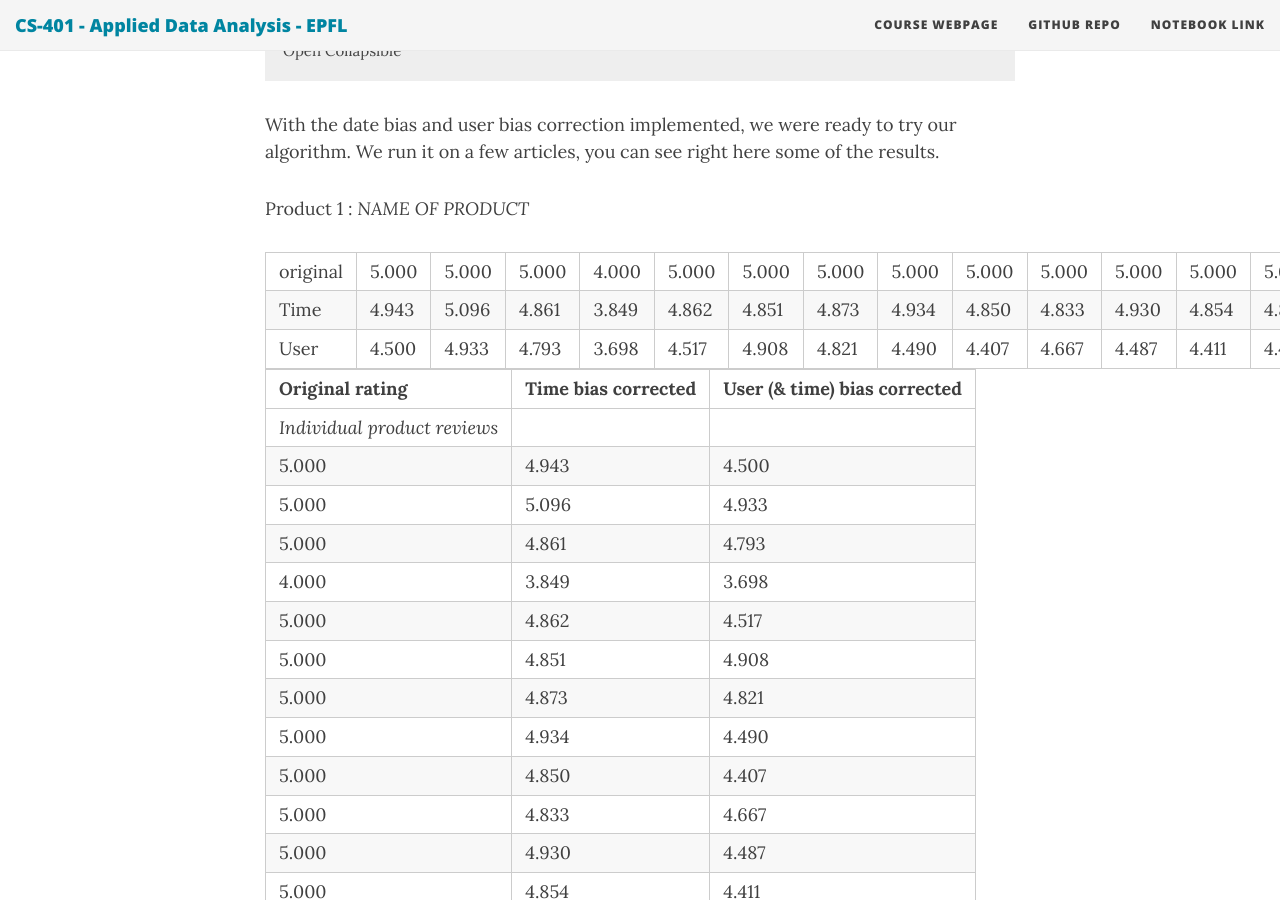
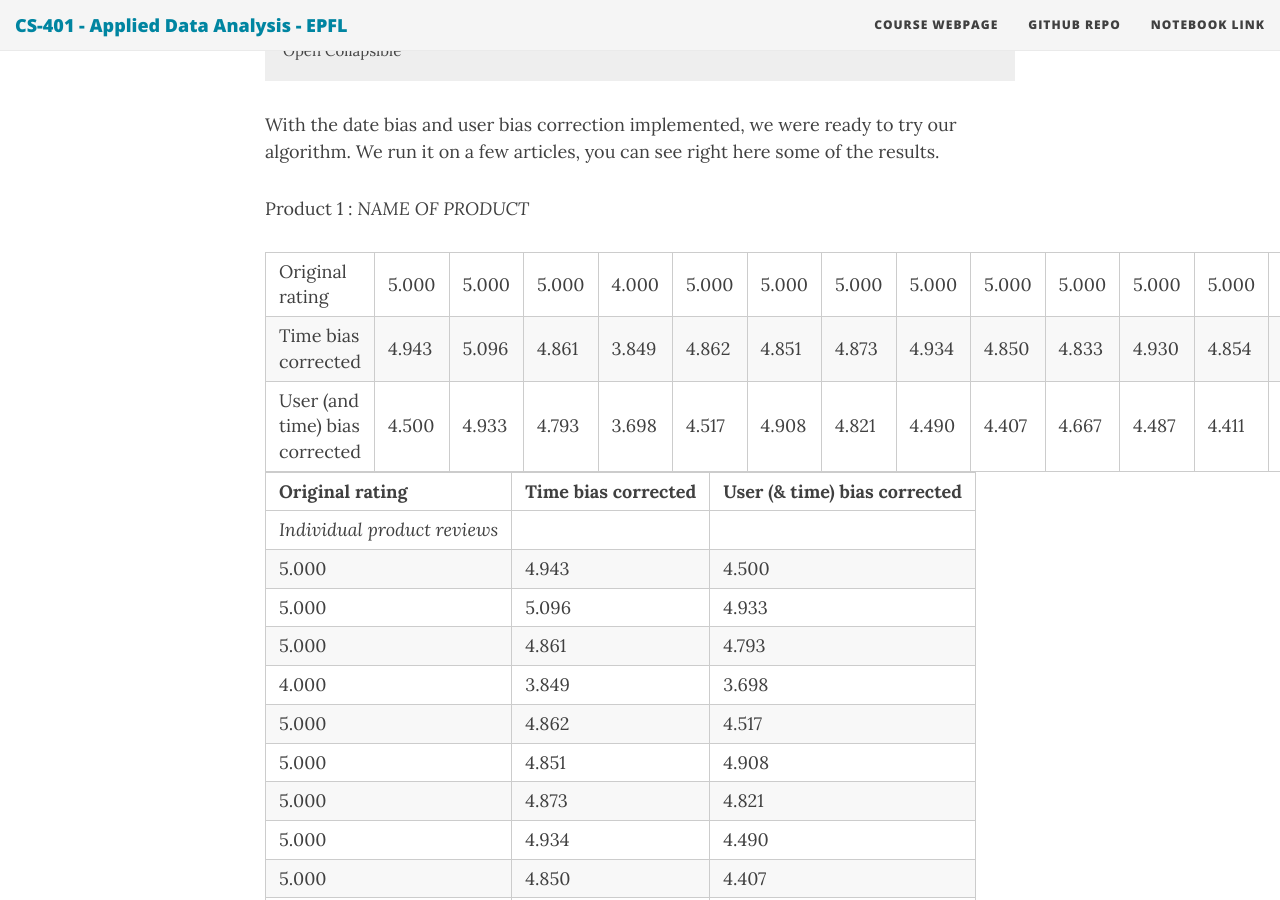
Before and after one commit to ada-lyn/ada-lyn.github.io, a Jekyll site: the page built from index.md, in a window 1280 px wide and 900 px high, scrolled down 33015 px. Built offline with Jekyll 4.4.1, drawn with Linux system fonts in a browser that asks for light colours; nearby versions of some CDN libraries; formulas are drawn with MathJax 3.

Commit message:
Update index.md

```diff
--- a/index.md
+++ b/index.md
@@ -406,9 +406,9 @@
 Product 1 : *NAME OF PRODUCT*
 
 
-| original | 5.000 | 5.000 | 5.000 | 4.000 | 5.000 | 5.000 | 5.000 | 5.000 | 5.000 | 5.000 | 5.000 | 5.000 | 5.000 | 4.000 | 5.000 | 5.000 | 5.000 | 4.000 | 4.000 | 5.000 |
-| Time     | 4.943 | 5.096 | 4.861 | 3.849 | 4.862 | 4.851 | 4.873 | 4.934 | 4.850 | 4.833 | 4.930 | 4.854 | 4.868 | 3.864 | 5.041 | 5.088 | 4.839 | 3.930 | 3.919 | 4.935 |
-| User     | 4.500 | 4.933 | 4.793 | 3.698 | 4.517 | 4.908 | 4.821 | 4.490 | 4.407 | 4.667 | 4.487 | 4.411 | 4.425 | 3.754 | 4.775 | 4.934 | 4.494 | 4.153 | 3.809 | 4.714 |
+| Original rating | 5.000 | 5.000 | 5.000 | 4.000 | 5.000 | 5.000 | 5.000 | 5.000 | 5.000 | 5.000 | 5.000 | 5.000 | 5.000 | 4.000 | 5.000 | 5.000 | 5.000 | 4.000 | 4.000 | 5.000 |
+| Time bias corrected | 4.943 | 5.096 | 4.861 | 3.849 | 4.862 | 4.851 | 4.873 | 4.934 | 4.850 | 4.833 | 4.930 | 4.854 | 4.868 | 3.864 | 5.041 | 5.088 | 4.839 | 3.930 | 3.919 | 4.935 |
+| User (and time) bias corrected | 4.500 | 4.933 | 4.793 | 3.698 | 4.517 | 4.908 | 4.821 | 4.490 | 4.407 | 4.667 | 4.487 | 4.411 | 4.425 | 3.754 | 4.775 | 4.934 | 4.494 | 4.153 | 3.809 | 4.714 |
 
 
 |--|--|--|--|--|--|--|--|--|--|--|--|--|--|--|--|--|--|--|--
```
